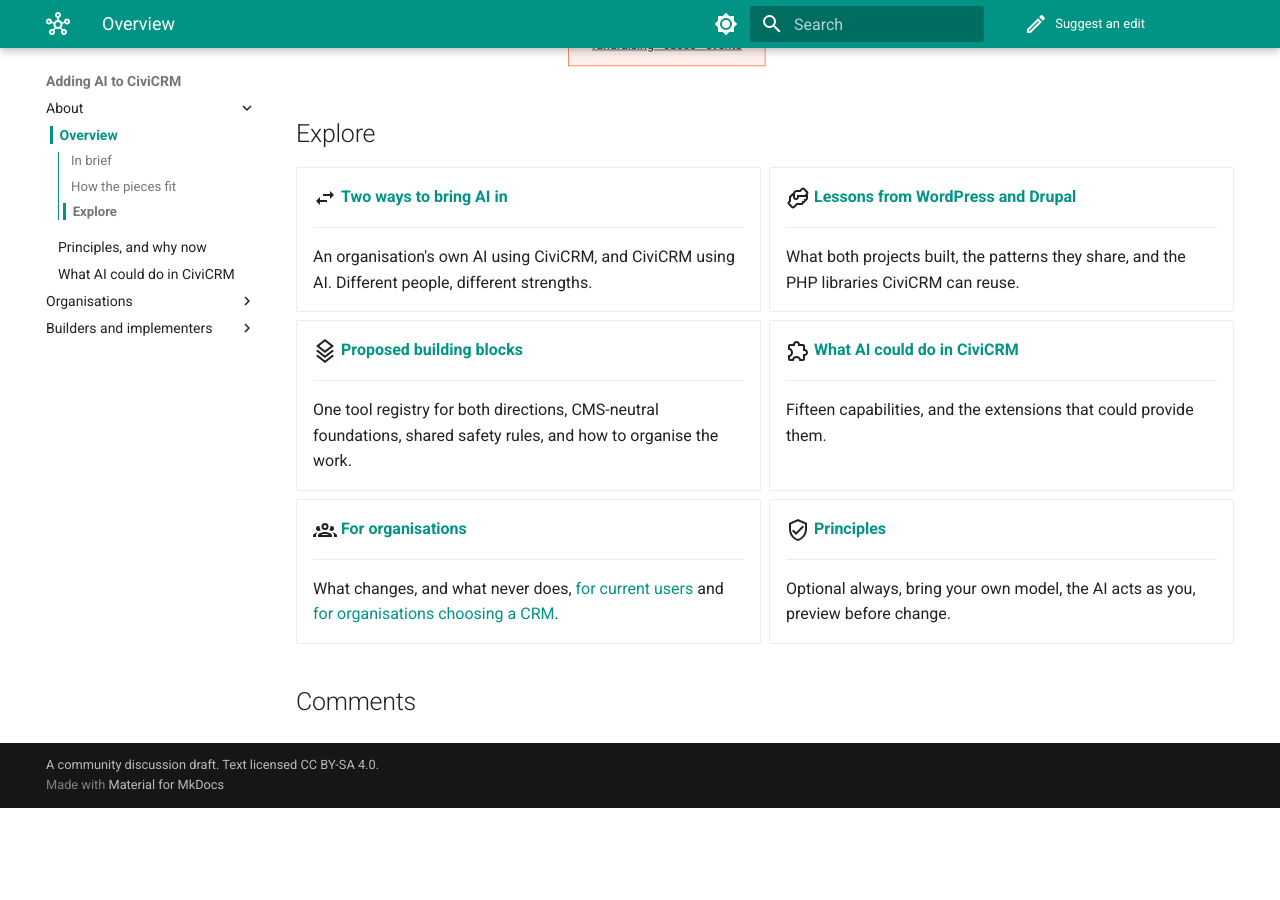
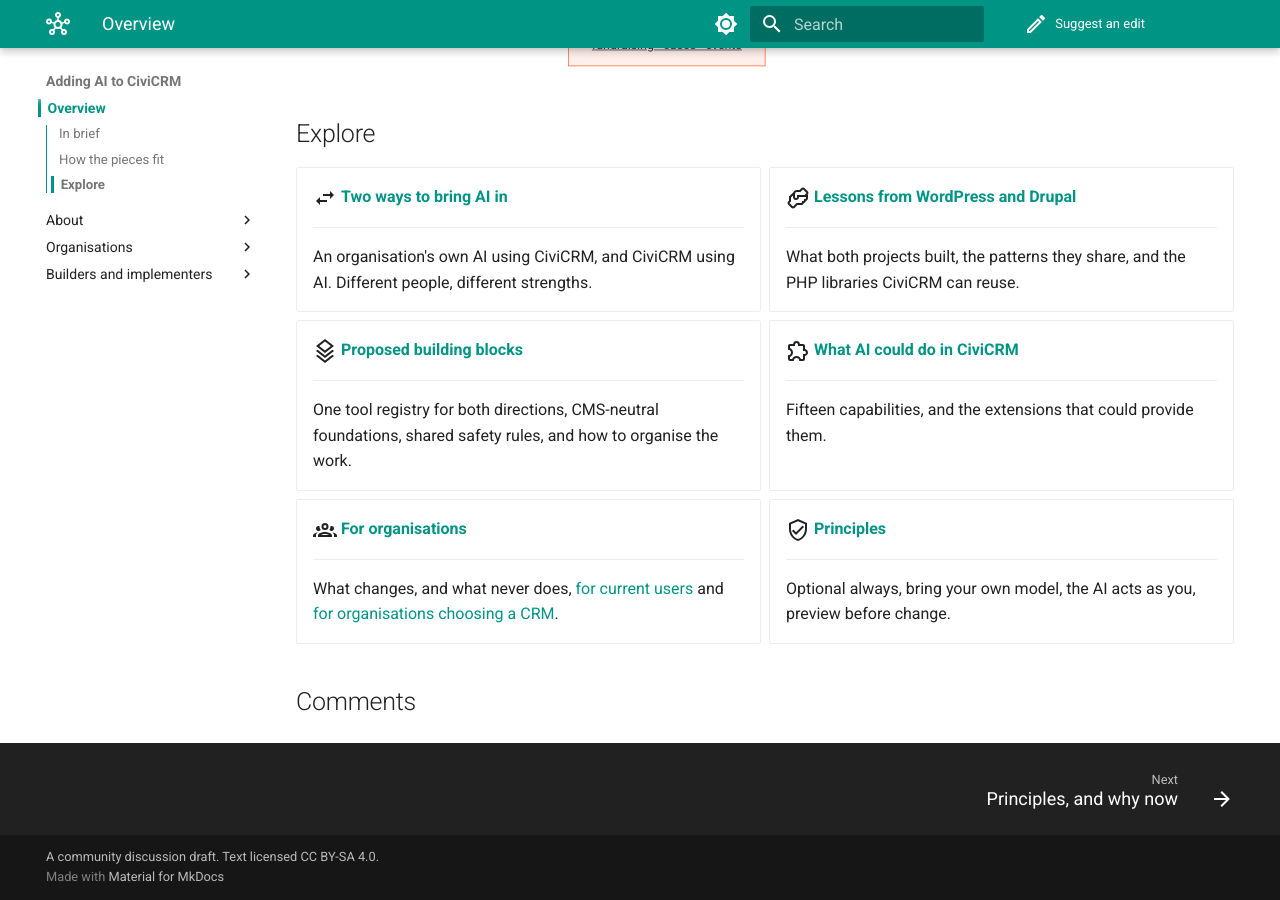
Before and after one commit to briangflett/adding-ai-to-civicrm, an MkDocs documentation site: the page built from docs/index.md, in a window 1280 px wide and 900 px high, scrolled down 1111 px. Built offline with MkDocs 1.6.1 and Material for MkDocs 9.7.7, drawn with Linux system fonts in a browser that asks for light colours; comment, search, counter and statistics services are not loaded; before the commit the page ends 1919 px from its top, so only the background shows below that.

Commit message:
Keep the edit pencil and page footer links; home page back at the top
docs.civicrm.org's layout (toc.integrate) stays, but this discussion site
keeps the per-page edit link and previous/next links. index.md moves to the
top level of the nav so its tab title is the site name again.

Co-Authored-By: Claude Opus 5.5 <noreply@anthropic.com>
Claude-Session: https://claude.ai/code/session_01SuREWruFQCoa6V4MR6Xz7a

```diff
--- a/mkdocs.yml
+++ b/mkdocs.yml
@@ -13,8 +13,12 @@ theme:
     logo: material/hub-outline
     repo: material/pencil-outline
   features:
-    # Match docs.civicrm.org, which publishes with toc.integrate only (a page's sections in the left menu).
+    # Match docs.civicrm.org's layout: a page's sections in the left menu.
     - toc.integrate
+    # Kept on purpose, unlike docs.civicrm.org: this is a discussion site that asks for edits,
+    # and readers often go page to page.
+    - content.action.edit
+    - navigation.footer
   palette:
     - media: "(prefers-color-scheme: light)"
       scheme: default
@@ -54,8 +58,9 @@ markdown_extensions:
       permalink: true
 
 nav:
+  # Top level, not inside About: only a top-level index.md counts as the home page, whose tab title is the site name alone.
+  - Overview: index.md
   - About:
-      - Overview: index.md
       - Principles, and why now: why.md
       - What AI could do in CiviCRM: capabilities.md
   - Organisations:
```
